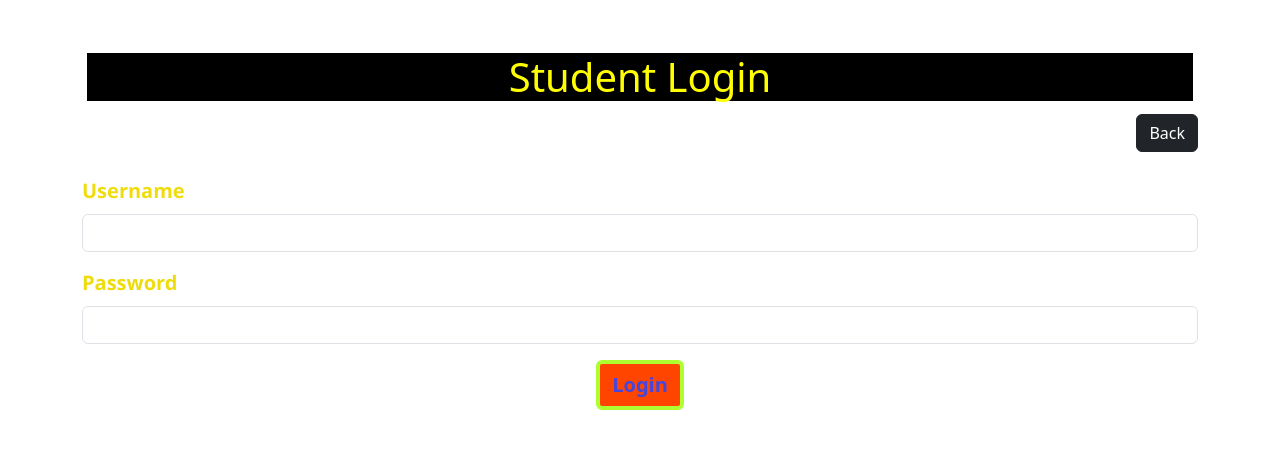
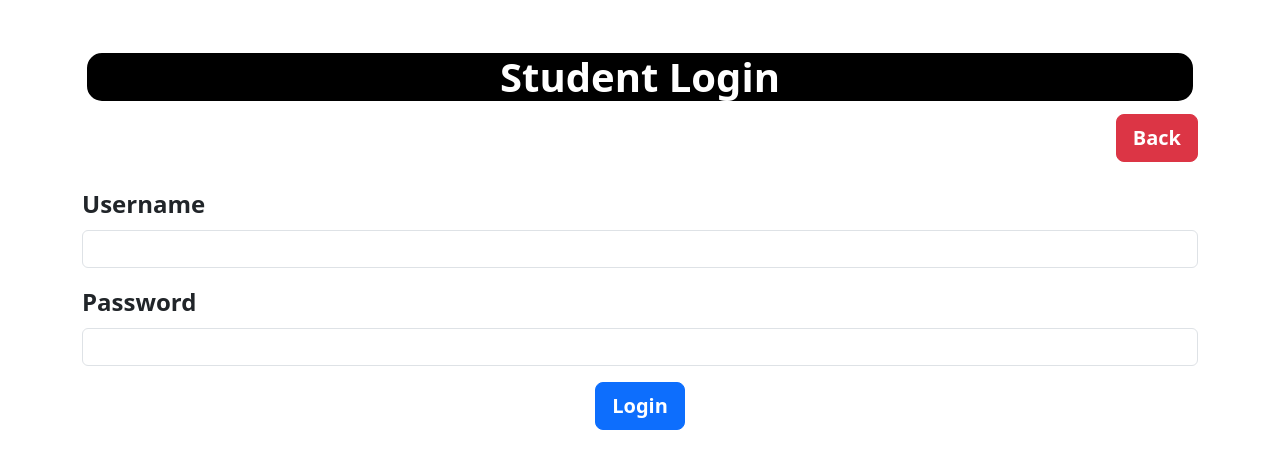
Before and after one commit to JenilPadshala/attendance-sys-frontend, a React (Vite) app: page /student/login in a window 1280 px wide. Shown: the top 468 px of the page. Built offline with nearby package versions, Linux system fonts and the light colour scheme; no server answers.

Commit message:
the final frontend done

```diff
--- a/src/App.jsx
+++ b/src/App.jsx
@@ -12,7 +12,6 @@ import './app.css'; // Import the CSS file
 function App() {
   return (
     <Router>
-      <div  className={location.pathname == '/'? 'full-page-background' : ''}>
         <Routes>
           <Route path="/" element={<Home />} />
           <Route path="/faculty/login" element={<FacultyLogin />} />
@@ -21,7 +20,6 @@ function App() {
           <Route path="/student/:student_id/attendance" element={<StudentAttendance />} />
           <Route path="/faculty/:faculty_id/:course_id/attendance" element={<TakeAttendance />} />
         </Routes>
-      </div>
     </Router>
   );
 }
--- a/src/app.css
+++ b/src/app.css
@@ -1,18 +1,11 @@
 /* App.css */
-.full-page-background {
-    background-image: url('./assets/1.jpg'); /* Adjust path if needed */
-    background-size: cover;
-    background-position: center;
-    background-repeat: no-repeat;
-    min-height: 100vh;
-    display: flex;
-    flex-direction: column;
-  }
+
   #faculty_login
   {
     border: 5px solid white;
     background-color: black;
     color: white;
+    border-radius: 20px;
   }
   #faculty_login_username
   {
@@ -20,13 +13,11 @@
     font-size: 20px;
     font-family:'Segoe UI', Tahoma, Geneva, Verdana, sans-serif;
     font-weight: bold;
-    text-shadow: 2px 4px 4px rgba(0, 0, 0, 0.5);
   }
   #facultylogin_password{
     font-size: 20px;
     font-family:'Segoe UI', Tahoma, Geneva, Verdana, sans-serif;
     font-weight: bold;
-    text-shadow: 2px 4px 4px rgba(0, 0, 0, 0.5);
   }
   #facult{
     border: 5px solid black;
@@ -40,6 +31,7 @@
 #welcm{
   border: 5px solid white;
   background-color: black;
+  border-radius: 20px;
 }
 #stdnt{
   border: 5px solid black;
@@ -76,8 +68,12 @@
 }
 #studentlogin{
   border: 5px solid white;
+  width: 100%;
+  border-radius: 20px; /* Increase the border-radius for more rounded edges */
   background-color: black;
-  color: yellow;
+  color: white;
+  font-weight: bold;
+
 
 }
 
--- a/src/pages/FacultyLogin.jsx
+++ b/src/pages/FacultyLogin.jsx
@@ -56,8 +56,8 @@ export default function FacultyLogin() {
       <h1 id="faculty_login"className="text-center">Faculty Login</h1>
 
       <div className="d-flex justify-content-end">
-        <button className="btn btn-dark ms-auto" onClick={handleBackButton}>
-          Back
+        <button className="btn btn-danger ms-auto btn-lg" onClick={handleBackButton}>
+         <b>Back</b>
         </button>
       </div>
 
@@ -97,8 +97,8 @@ export default function FacultyLogin() {
         )}
 
         <div className="text-center">
-          <button type="submit" className="btn btn-primary">
-            Login
+          <button type="submit" className="btn btn-primary btn-lg btn-success">
+            <b>Login</b>
           </button>
         </div>
       </form>
--- a/src/pages/Home.jsx
+++ b/src/pages/Home.jsx
@@ -32,11 +32,13 @@ const Home = () => {
   return (
     <div className="container text-center mt-5">
       <h1 id="welcm" className="text-white text-shadow">{message}</h1>
+
+
       <div className="mt-4">
-        <button id="facult" className="btn btn-warning m-2" onClick={handleFacultyLogin}>
+        <button  className="btn btn-warning m-2 btn-lg fw-bold" onClick={handleFacultyLogin}>
           Faculty Login
         </button>
-        <button id="stdnt" className="btn btn-success m-2" onClick={handleStudentLogin}>
+        <button  className="btn btn-success m-2 btn-lg fw-bold" onClick={handleStudentLogin}>
           Student Login
         </button>
       </div>
--- a/src/pages/StudentLogin.jsx
+++ b/src/pages/StudentLogin.jsx
@@ -57,15 +57,15 @@ export default function StudentLogin() {
       <h1 id="studentlogin" className="text-center">Student Login</h1>
 
       <div className="d-flex justify-content-end">
-        <button className="btn btn-dark ms-auto" onClick={handleBackButton}>
-          Back
+        <button className="btn btn-danger btn-lg ms-auto" onClick={handleBackButton}>
+          <b>Back</b>
         </button>
       </div>
 
       <form onSubmit={handleLogin} className="mt-4">
-        <div id="studentlogin_username" className="mb-3">
-          <label htmlFor="username" className="form-label">
-            Username
+        <div  className="mb-3">
+          <label htmlFor="username" className="form-label fs-4">
+           <b> Username</b>
           </label>
           <input
             type="text text-black"
@@ -77,9 +77,9 @@ export default function StudentLogin() {
           />
         </div>
 
-        <div id="studentlogin_password" className="mb-3">
-          <label htmlFor="password" className="form-label">
-            Password
+        <div  className="mb-3">
+          <label htmlFor="password" className="form-label fs-4">
+            <b>Password</b>
           </label>
           <input
             type="password"
@@ -98,7 +98,7 @@ export default function StudentLogin() {
         )}
 
         <div  className="text-center">
-          <button id="login_button"type="submit" className="btn btn-primary">
+          <button  type="submit" className="btn btn-primary btn-lg">
             <b>Login </b>
           </button>
         </div>
```
